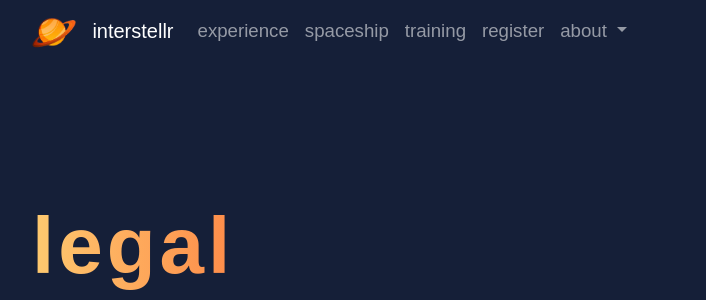
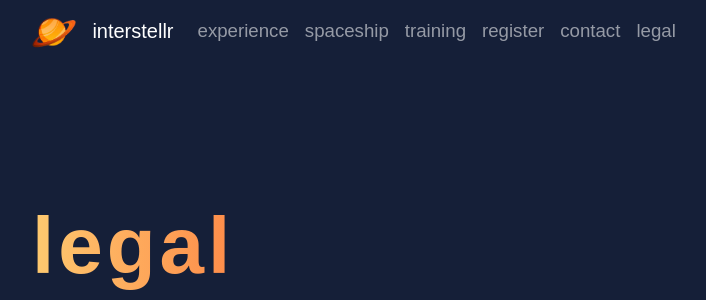
Before and after one commit to bossbadi-web/interstellr, a Flask app: page /legal in a window 1280 px wide. Shown: the top 300 px of the page, without its empty margins (50-756 px from the left). Run offline with Flask 3, Linux system fonts and the light colour scheme; some libraries are stand-ins or nearby versions; some web fonts are replaced.

Commit message:
remove dropdown menu

```diff
--- a/templates/layouts/layout.html
+++ b/templates/layouts/layout.html
@@ -51,33 +51,10 @@
               <a class="nav-link" href="/register">register</a>
             </li>
             <li class="nav-item">
-              <!-- subnav collapse -->
-              <div class="dropdown">
-                <a
-                  class="nav-link dropdown-toggle"
-                  href="#"
-                  role="button"
-                  id="dropdownMenuLink"
-                  data-bs-toggle="dropdown"
-                  aria-expanded="false"
-                >
-                  about
-                </a>
-                <ul class="dropdown-menu dropdown-menu-dark" aria-labelledby="dropdownMenuLink">
-                  <li>
-                    <a class="dropdown-item" href="/contact">contact</a>
-                  </li>
-                  <!-- <li>
-                    <a class="dropdown-item" href="/our-chapter">our chapter</a>
-                  </li>
-                  <li>
-                    <a class="dropdown-item" href="/cte">cte</a>
-                  </li> -->
-                  <li>
-                    <a class="dropdown-item" href="/legal">legal</a>
-                  </li>
-                </ul>
-              </div>
+              <a class="nav-link" href="/contact">contact</a>
+            </li>
+            <li class="nav-item">
+              <a class="nav-link" href="/legal">legal</a>
             </li>
           </ul>
         </div>
```
